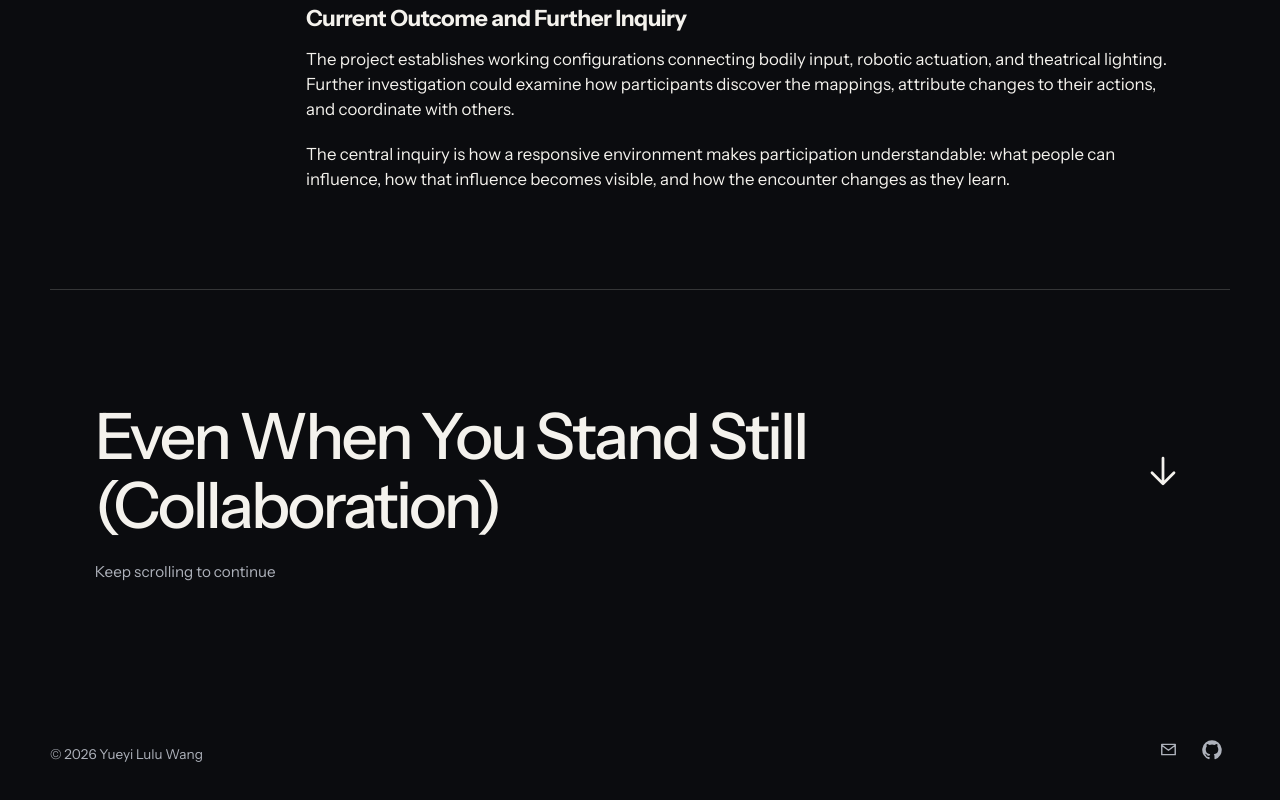
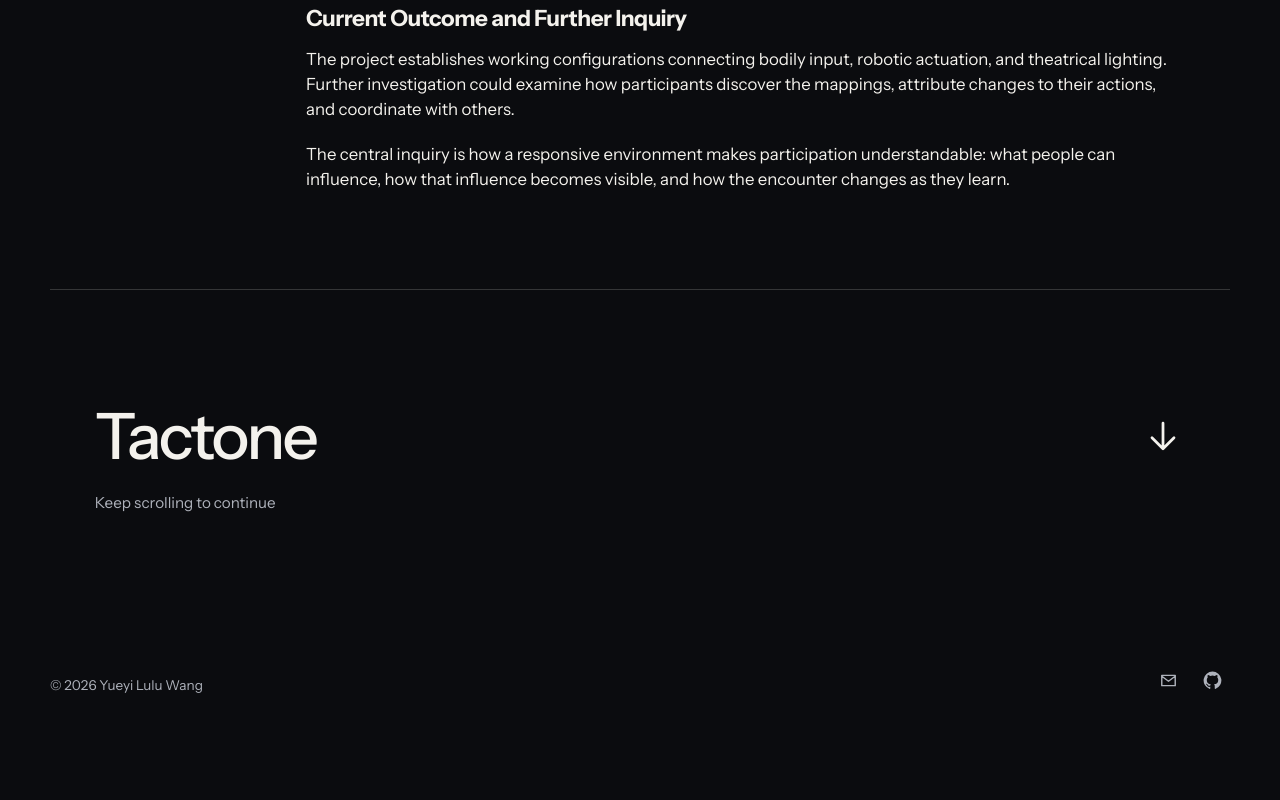
Before and after one commit to luluwangyy/lulu-wang-creative-tech-portfolio-work, a plain HTML site: page projects/creative-destruction.html in a window 1280 px wide. Shown: the part 7493-8293 px from the top of the page. After the commit the page ends 8236 px from the top, so only its background shows below. Drawn offline with Linux system fonts and the light colour scheme; a web font is replaced by a local one.

Commit message:
Update lighting project sequence

```diff
--- a/projects/creative-destruction.html
+++ b/projects/creative-destruction.html
@@ -288,9 +288,9 @@
     </div>
 
     <nav class="related-projects next-project" aria-label="Next project">
-      <a href="even-when-you-stand-still.html" class="related-card next-project-link">
+      <a href="tactone.html" class="related-card next-project-link">
         <div>
-          <span class="related-card-title">Even When You Stand Still (Collaboration)</span>
+          <span class="related-card-title">Tactone</span>
         </div>
         <svg viewBox="0 0 24 24" fill="none" xmlns="http://www.w3.org/2000/svg">
           <path d="M12 5v14m-6-6 6 6 6-6" stroke="currentColor" stroke-width="1.5" stroke-linecap="round" stroke-linejoin="round"/>
```
